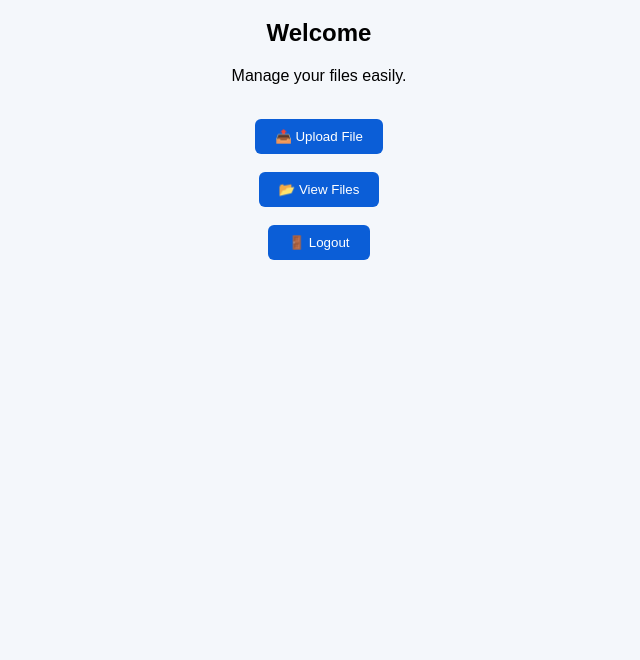
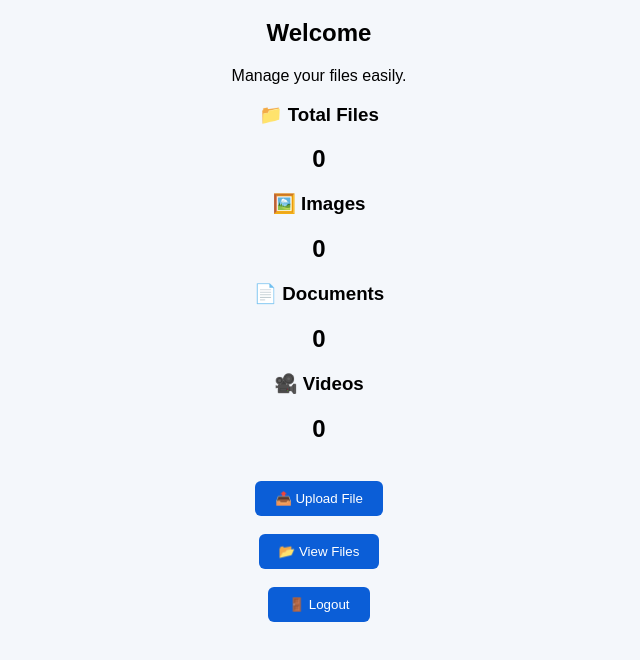
Before and after one commit to owusufrancis281-lang/MyFiles, a website: page public/dashboard.html in a window 1280 px wide. Shown: the part 82-742 px from the top of the page, without its empty margins (321-961 px from the left). Drawn offline with Linux system fonts and the light colour scheme; no server answers.

Commit message:
Enhance dashboard with file statistics cards
Added statistics cards for total files, images, documents, and videos.

```diff
--- a/public/dashboard.html
+++ b/public/dashboard.html
@@ -13,7 +13,29 @@
 <h2>Welcome</h2>
 
 <p>Manage your files easily.</p>
+<div class="stats">
 
+<div class="card">
+<h3>📁 Total Files</h3>
+<h2 id="totalFiles">0</h2>
+</div>
+
+<div class="card">
+<h3>🖼️ Images</h3>
+<h2 id="totalImages">0</h2>
+</div>
+
+<div class="card">
+<h3>📄 Documents</h3>
+<h2 id="totalDocuments">0</h2>
+</div>
+
+<div class="card">
+<h3>🎥 Videos</h3>
+<h2 id="totalVideos">0</h2>
+</div>
+
+</div>
 <br>
 
 <a href="upload.html">
@@ -38,7 +60,11 @@ getAuth,
 onAuthStateChanged,
 signOut
 } from "https://www.gstatic.com/firebasejs/10.7.1/firebase-auth.js";
-
+import {
+getFirestore,
+collection,
+getDocs
+} from "https://www.gstatic.com/firebasejs/10.7.1/firebase-firestore.js";
 const firebaseConfig = {
   apiKey: "AIzaSyB0i-UUX2LjqK19Z0rzpirEF8mTnEeH9c4",
   authDomain: "police-file.firebaseapp.com",
@@ -49,6 +75,7 @@ const firebaseConfig = {
 };
 
 const app = initializeApp(firebaseConfig);
+    const db = getFirestore(app);
 const auth = getAuth(app);
 
 // Protect the page
```
